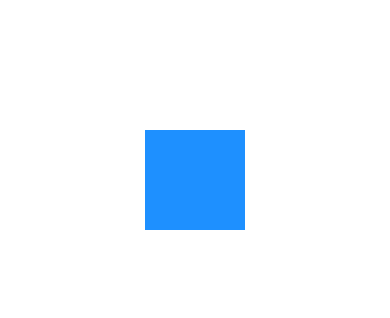
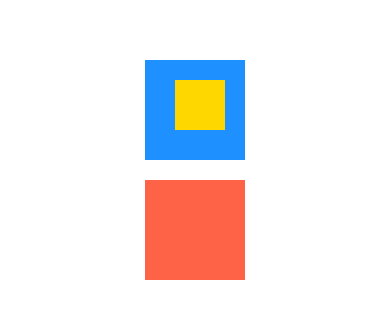
Before and after one commit to hanseltertius/DoneWithIt, a React Native app: screen / in a window 390 px wide. Shown: the part 242-560 px from the top of the page. Built offline with nearby package versions, Linux system fonts and the light colour scheme.

Commit message:
Apply Padding and Margin

```diff
--- a/App.js
+++ b/App.js
@@ -15,8 +15,27 @@ export default function App() {
           backgroundColor: 'dodgerblue',
           width: 100,
           height: 100,
-          elevation: 20
+          paddingLeft: 30,
+          padding: 20,
+          paddingHorizontal: 10,
+
+        }}>
+        <View
+          style={{
+            backgroundColor: 'gold',
+            width: 50,
+            height: 50
+          }} />
+      </View>
+
+      <View
+        style={{
+          backgroundColor: 'tomato',
+          width: 100,
+          height: 100,
+          margin: 20,
         }} />
+
     </View>
   );
 }
```
